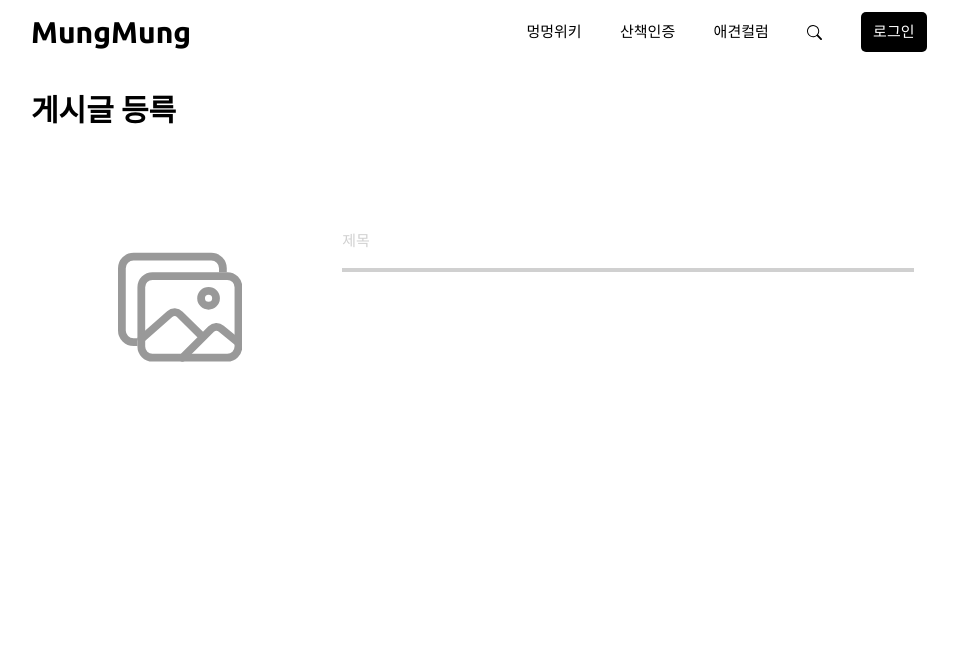
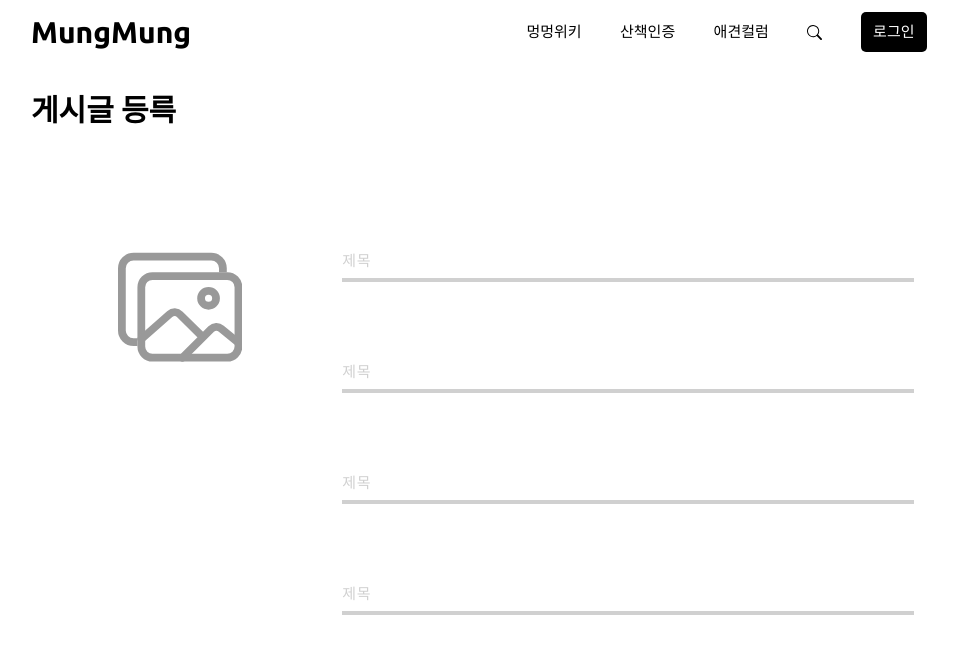
Before and after one commit to MungMungSideProject/mung_front, a React (Vite) app: page /walking/newpost in a window 1280 px wide. Shown: the top 654 px of the page, without its empty margins (161-1119 px from the left). Built offline with nearby package versions, Linux system fonts and the light colour scheme; a web font is replaced by a local one.

Commit message:
[UPDATE] 버그수정

```diff
--- a/src/components/inputs/InputBase.tsx
+++ b/src/components/inputs/InputBase.tsx
@@ -18,21 +18,19 @@ const InputBase = ({
     setFocused(event.target.value !== '');
 
   return (
-    <div className="relative mt-16">
+    <div className={`relative mt-20 ${fullWidth ? 'w-full' : ''}`}>
       <input
-        className={`block w-full transform-gpu  border-b-4 border-transparent border-b-gray  bg-transparent px-4 py-6 text-inputText  outline-none transition-all duration-300 ${
-          fullWidth ? 'w-full' : ''
-        } ${className} ${
-          focused ? 'rounded-3xl border-none bg-slate-200 bg-opacity-50' : ''
+        className={`block w-full transform-gpu  border-b-4 border-transparent border-b-gray  bg-transparent px-4 py-6 text-inputText tracking-wide  outline-none transition-all duration-300  ${
+          focused ? 'rounded-3xl border-none bg-slate-300' : ''
         }`}
         onFocus={handleFocus}
         onBlur={handleBlur}
         {...options}
       />
       <label
-        className={`pointer-events-none absolute top-1/2 left-0 -translate-y-1/2  text-2xl transition-all duration-500 ${
+        className={`pointer-events-none absolute top-1/2 left-0 text-2xl  tracking-wider  transition-all duration-500 ${
           focused
-            ? '-top-10 -translate-y-0 transform text-inputText font-bold text-black'
+            ? '-top-14 transform  text-formItemTitle font-bold text-black'
             : 'text-gray'
         }`}
       >
--- a/src/pages/walking/NewPost.tsx
+++ b/src/pages/walking/NewPost.tsx
@@ -27,6 +27,9 @@ const NewPost = () => {
         <div className="flex w-2/3 flex-col p-5">
           <form className="flex w-full flex-col">
             <InputBase placeholder="제목" />
+            <InputBase placeholder="제목" />
+            <InputBase placeholder="제목" />
+            <InputBase placeholder="제목" />
           </form>
         </div>
       </div>
```
